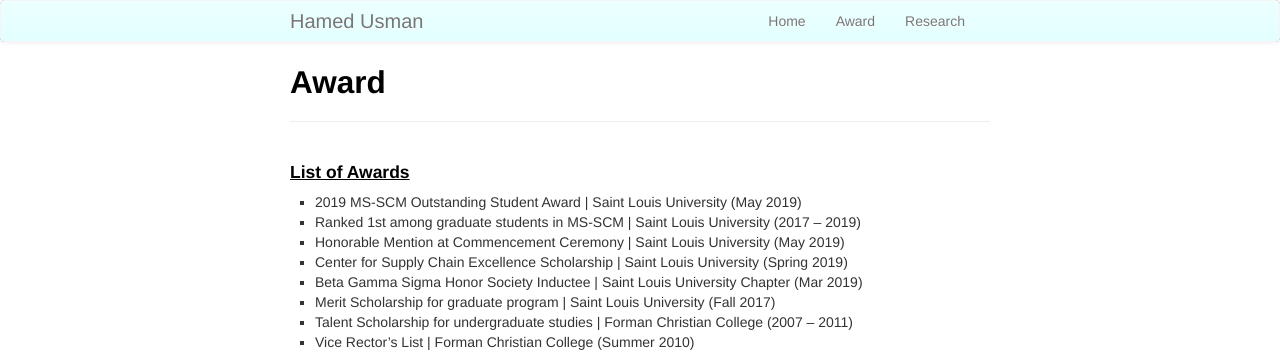
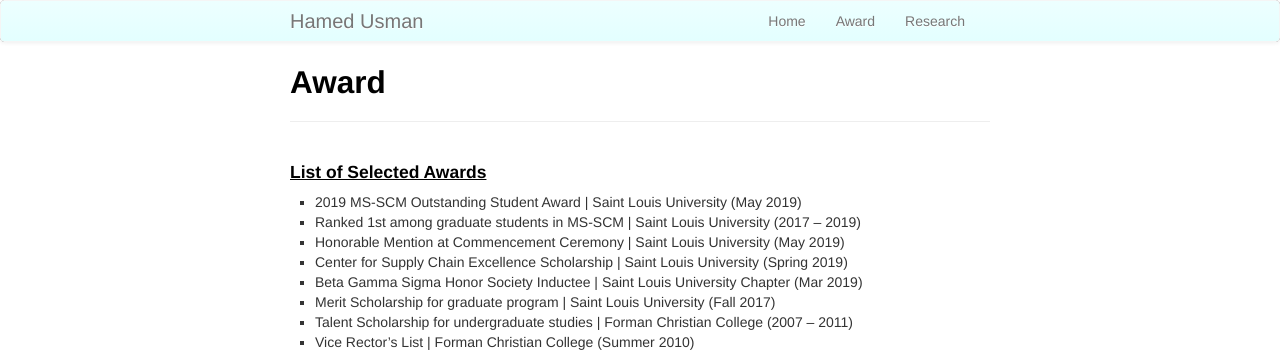
Before and after one commit to hamedusman/hamedusman.github.io, a Jekyll site: the page built from pages/award.md, in a window 1280 px wide. Shown: the top 355 px of the page. Built offline with Jekyll 4.4.1, drawn with Linux system fonts in a browser that asks for light colours.

Commit message:
Update award.md

```diff
--- a/pages/award.md
+++ b/pages/award.md
@@ -4,7 +4,7 @@ title: Award
 description: Hamed Usman's research
 ---
 
-#### <u>List of Awards
+#### <u>List of Selected Awards
 <ul>
 <li>2019 MS-SCM Outstanding Student Award | Saint Louis University (May 2019)</li>
 <li>Ranked 1st among graduate students in MS-SCM | Saint Louis University	(2017 – 2019)</li>
```
